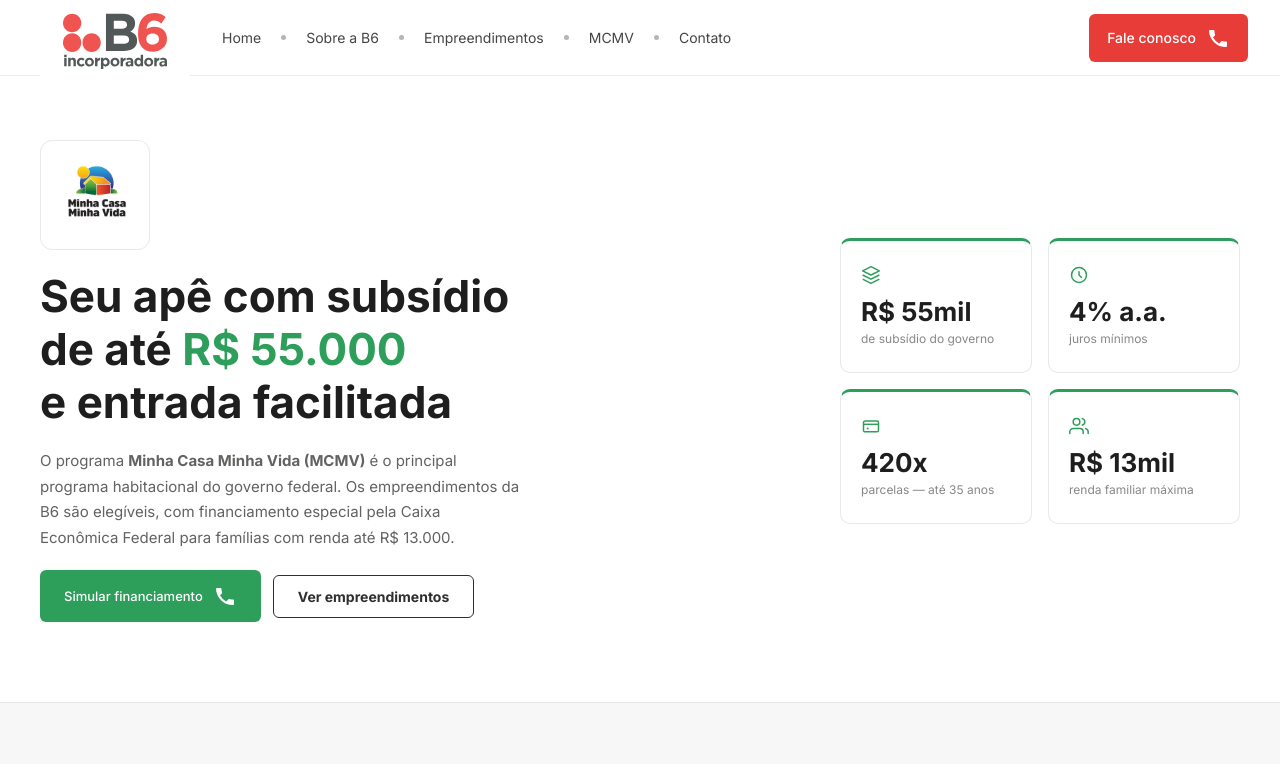
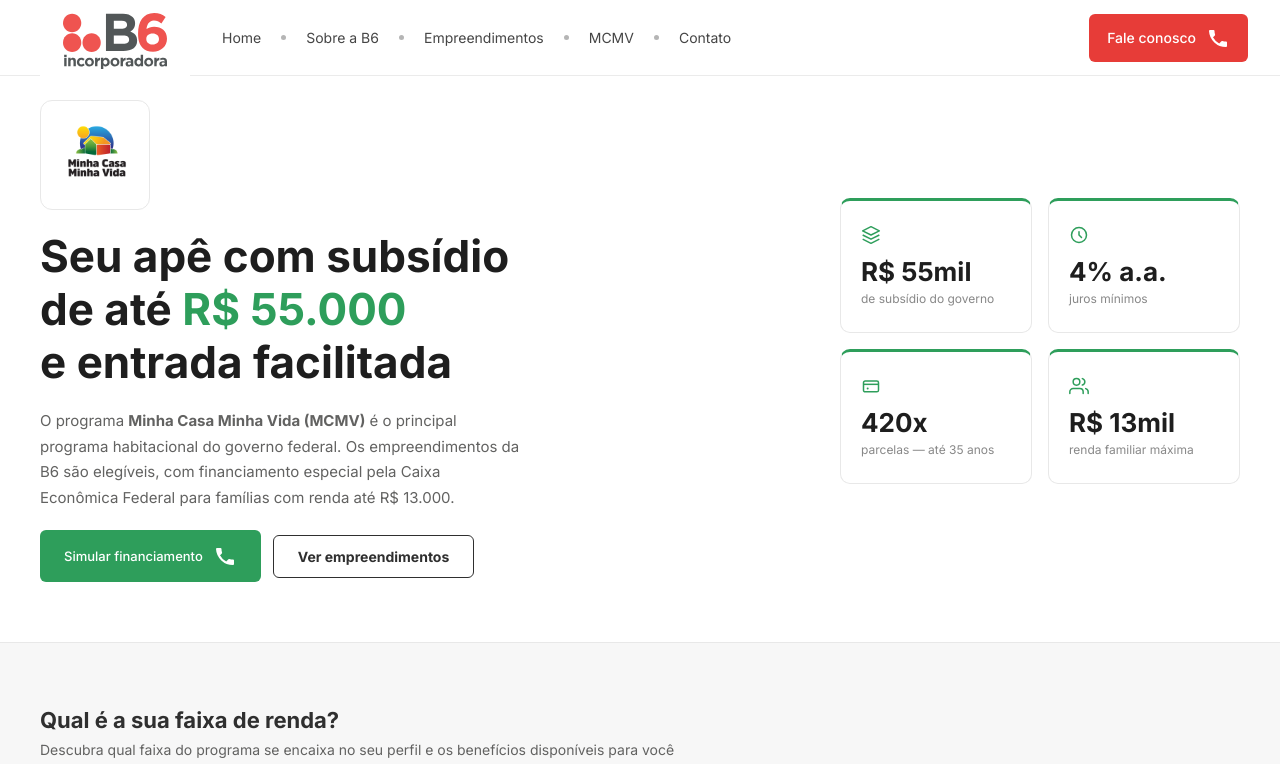
Before and after one commit to Riizzy-IV/Site-b6, a plain HTML site: page mcmv.html in a window 1280 px wide. Shown: the top 764 px of the page. Drawn offline with Linux system fonts and the light colour scheme.

Commit message:
fix: reduz espaçamento do hero MCMV

```diff
--- a/mcmv.css
+++ b/mcmv.css
@@ -5,7 +5,7 @@
 /* ── Page Hero ── */
 .mcmv-page-hero {
   background: #fff;
-  padding: 100px 0 72px;
+  padding: 72px 0 48px;
   border-bottom: 1px solid #e8e8e8;
 }
 
@@ -289,8 +289,8 @@
    ══════════════════════════════════════════ */
 @media (min-width: 1024px) {
   .mcmv-page-hero {
-    padding-top: 140px;
-    padding-bottom: 80px;
+    padding-top: 100px;
+    padding-bottom: 60px;
   }
 
   .mcmv-page-hero__inner {
```
